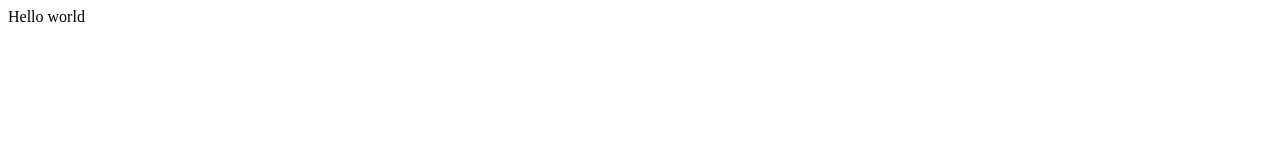
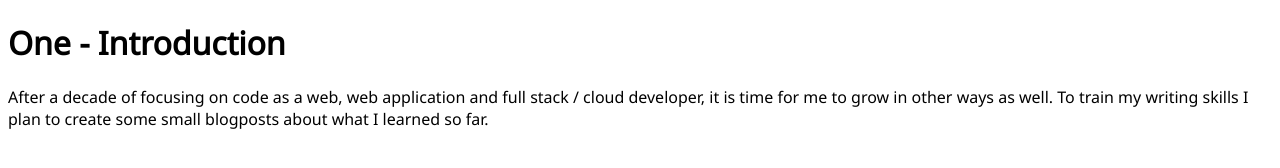
Before and after one commit to cornillemichiel/cornillemichiel.github.io, a plain HTML site: page index.html in a window 1280 px wide. Drawn offline with Linux system fonts and the light colour scheme.

Commit message:
Update index.html

```diff
--- a/index.html
+++ b/index.html
@@ -1 +1,20 @@
-Hello world
+<!DOCTYPE html>
+<html>
+  <head>
+    <link rel="preconnect" href="https://fonts.gstatic.com">
+    <link href="https://fonts.googleapis.com/css2?family=Noto+Sans&display=swap" rel="stylesheet">
+    <style>
+      body{
+        font-family: 'Noto Sans', sans-serif;
+      }
+    </style>
+  </head>
+  <body>
+    <h1>One - Introduction</h1>
+    <p>
+      After a decade of focusing on code as a web, web application and full stack / cloud developer, it is time for me to grow in other ways as well.
+      To train my writing skills I plan to create some small blogposts about what I learned so far.
+    </p>
+    </pre>
+  </body>
+</html>
```
